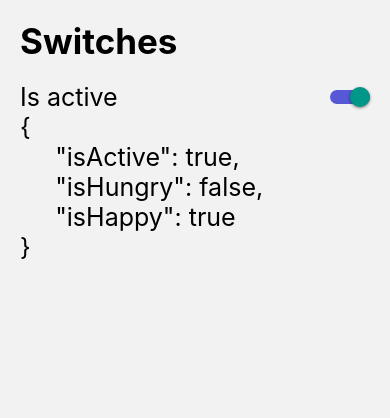
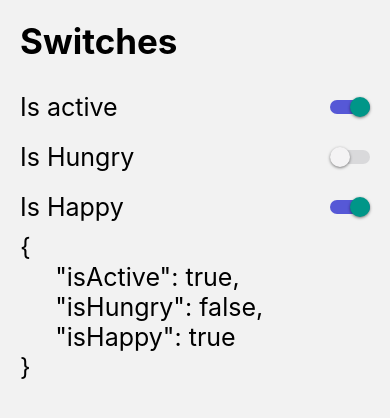
Before and after one commit to Majomon/06-ReactNativeComponents, a React Native app: screen /SwitchScreen in a window 390 px wide. Shown: the top 418 px of the page. Built offline with nearby package versions, Linux system fonts and the light colour scheme.

Commit message:
Refactorizando el SwitchScreen

```diff
--- a/src/components/FlatListMenuItem.tsx
+++ b/src/components/FlatListMenuItem.tsx
@@ -15,10 +15,10 @@ const FlatListMenuItem = ({menuItem}: Props) => {
       activeOpacity={0.8}
       onPress={() => navigation.navigate(menuItem.component as any)}>
       <View style={styles.container}>
-        <Icon name={menuItem.icon} color="gray" size={23} />
+        <Icon name={menuItem.icon} color="#5656D6" size={23} />
         <Text style={styles.itemText}>{menuItem.name}</Text>
         <View style={{flex: 1}} />
-        <Icon name="chevron-forward-outline" color="gray" size={23} />
+        <Icon name="chevron-forward-outline" color="#5656D6" size={23} />
       </View>
     </TouchableOpacity>
   );
--- a/src/screens/SwitchScreen.tsx
+++ b/src/screens/SwitchScreen.tsx
@@ -10,7 +10,8 @@ export const SwitchScreen = () => {
     isHappy: true,
   });
 
-  const {isActive, isHappy, isHungry} = state;
+  const {isActive, isHungry, isHappy} = state;
+
   const onChange = (value: boolean, field: string) => {
     setState({...state, [field]: value});
   };
@@ -23,6 +24,20 @@ export const SwitchScreen = () => {
         <CustomSwitch
           isOn={isActive}
           onChange={value => onChange(value, 'isActive')}
+        />
+      </View>
+      <View style={styles.switchRow}>
+        <Text style={styles.infoSwitch}>Is Hungry</Text>
+        <CustomSwitch
+          isOn={isHungry}
+          onChange={value => onChange(value, 'isHungry')}
+        />
+      </View>
+      <View style={styles.switchRow}>
+        <Text style={styles.infoSwitch}>Is Happy</Text>
+        <CustomSwitch
+          isOn={isHappy}
+          onChange={value => onChange(value, 'isHappy')}
         />
       </View>
 
@@ -39,6 +54,7 @@ const styles = StyleSheet.create({
     flexDirection: 'row',
     justifyContent: 'space-between',
     alignItems: 'center',
+    marginVertical: 10,
   },
   infoSwitch: {
     color: 'black',
```
